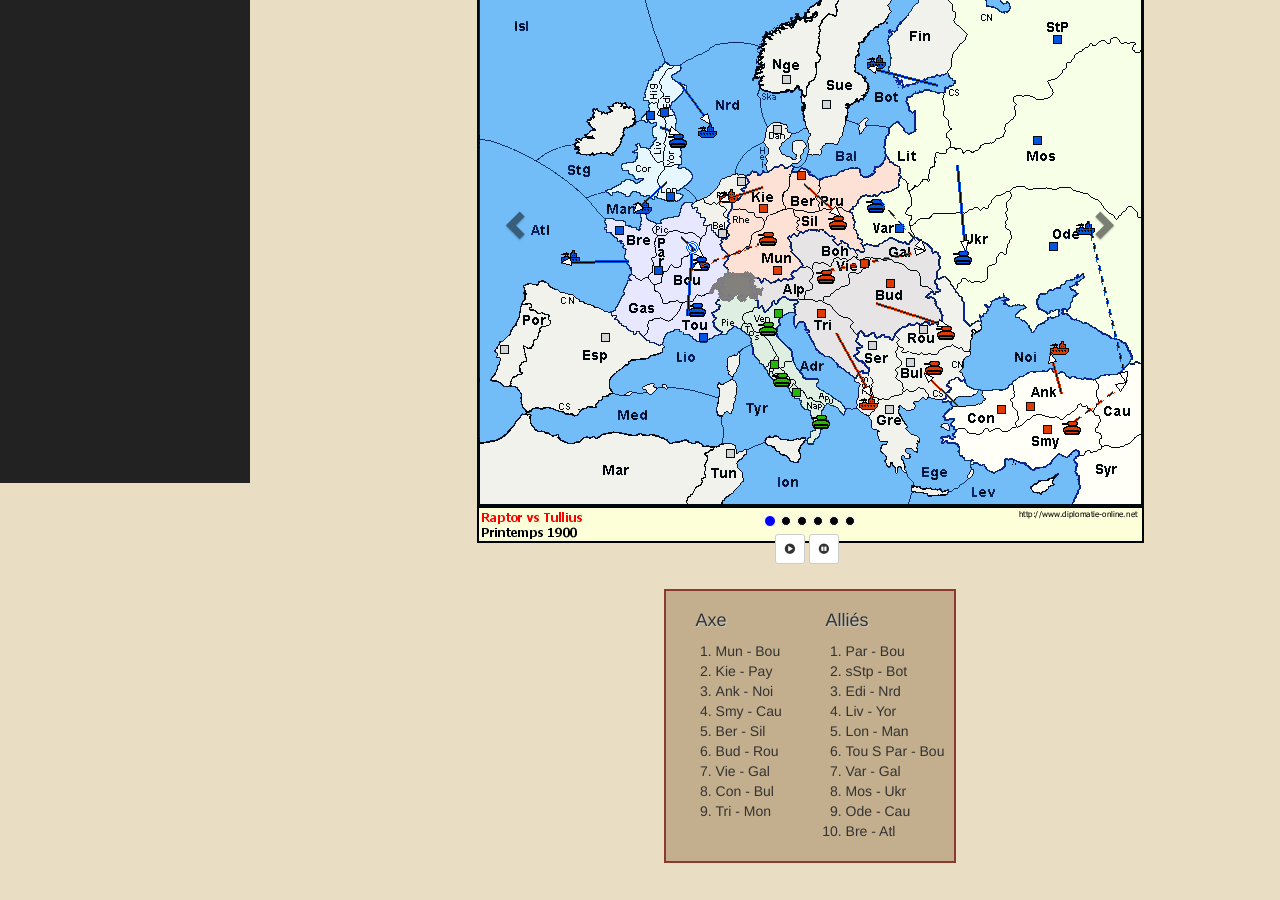
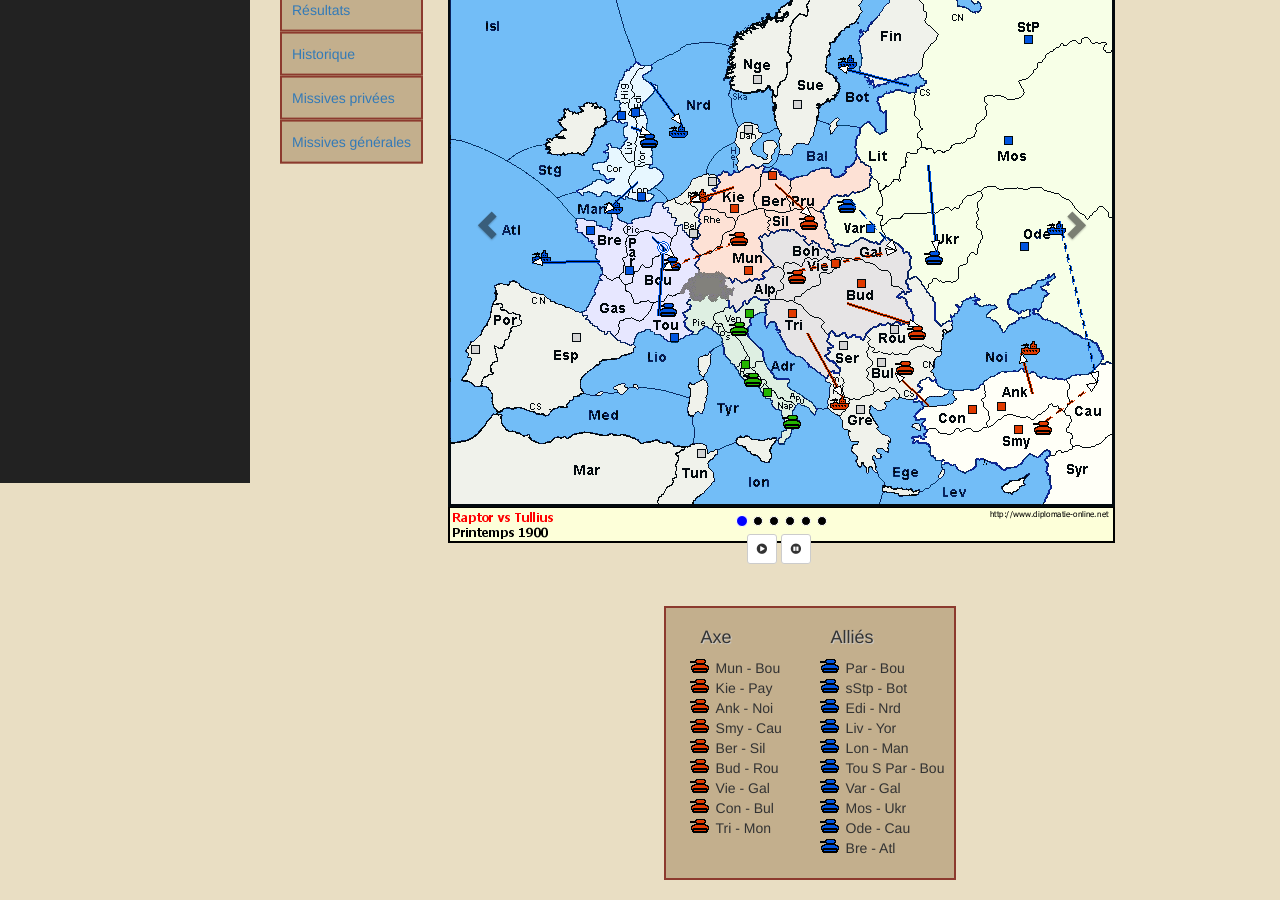
Before and after one commit to NBenitus/Diplomatie-Online, a plain HTML site: page historique.html in a window 1280 px wide. Shown: the part 317-1217 px from the top of the page. Drawn offline with nearby package versions, Linux system fonts and the light colour scheme.

Commit message:
Added side menu to game screen

```diff
--- a/css/custom.css
+++ b/css/custom.css
@@ -23,6 +23,10 @@
     white-space: nowrap;
     padding-right: 250px;
 }
+
+/*.dropdown > ul{
+    display:inline-block;
+}*/
 
 /* Remove left padding for the container in the middle of the screen */
 .container.vertically-aligned{
@@ -102,6 +106,7 @@ h1, h2, h3, h4{
     min-width: 50em;
     width: 60%;
     margin: 0 auto;
+    display:inline-block;
 }
 
 .carousel-inner,
@@ -173,6 +178,40 @@ h1, h2, h3, h4{
     text-align: left;
 }
 
+/* Add margin to name of each nationality */
 .country h4{
-    margin-left: 20px;
+    margin-left: 25px;
 }
+
+/* Add allies tank picture as bullet list icon */
+#allies{
+    list-style-image: url('../images/Tank_Blue.png');
+}
+
+/* Add axies tank picture as bullet list icon */
+#axis{
+    list-style-image: url('../images/Tank_Red.png');
+}
+
+.game-menu{
+    display:inline-block;
+    padding-right: 5px;
+    position: relative;
+    top: 160%;
+    transform: translateY(-160%);
+}
+
+.game-menu ul{
+    list-style-type: none;
+    margin: 0;
+}
+
+.game-menu li{
+    display: block;
+    background: #C3AF8D;
+    border-width: 2px 2px 2px 2px;
+    border-color: #8C3A2E;
+    border-style: solid;
+    white-space: nowrap;
+    padding: 10px 10px 10px 10px;
+}
--- a/header.html
+++ b/header.html
@@ -7,7 +7,7 @@ and open the template in the editor.
 <nav class="navbar navbar-inverse navbar-fixed-top" role="navigation">
     <div class="container">
         <div class="navbar-header">
-            <button type="button" class="navbar-toggle collapsed" data-toggle="collapse" data-target="#navbar" aria-controls="navbar">
+            <button type="button" class="navbar-toggle collapsed" data-toggle="collapse" data-target=".navbar-ex1-collapse" aria-controls="navbar">
                 <span class="sr-only">Toggle navigation</span>
                 <span class="icon-bar"></span>
                 <span class="icon-bar"></span>
@@ -53,7 +53,7 @@ and open the template in the editor.
         <div class="collapse navbar-collapse navbar-ex1-collapse">
             <ul class="nav navbar-nav side-nav">
                 <li class="dropdown">
-                    <a href="javascript:;" data-toggle="collapse" data-target="#social"><i class="fa fa-fw fa-group"></i> Social <i class="fa fa-fw fa-caret-down"></i></a>
+                    <a href="#" data-toggle="collapse" data-target="#social"><i class="fa fa-fw fa-group"></i> Social <i class="fa fa-fw fa-caret-down"></i></a>
                     <ul id="social" class="collapse">
                         <li>
                             <a href="#"><i class="fa fa-commenting fa-fw"></i> Forum</a>
@@ -64,7 +64,7 @@ and open the template in the editor.
                     </ul>
                 </li>
                 <li class="dropdown">
-                    <a href="javascript:;" data-toggle="collapse" data-target="#vos-parties"><i class="fa fa-fw fa-map-signs"></i> Vos parties<i class="fa fa-fw fa-caret-down"></i></a>
+                    <a href="#" data-toggle="collapse" data-target="#vos-parties"><i class="fa fa-fw fa-map-signs"></i> Vos parties<i class="fa fa-fw fa-caret-down"></i></a>
                     <ul id="vos-parties" class="collapse">
                         <li>
                             <a href="#"><i class="fa fa-envelope fa-fw"></i> Parties avec diplomatie</a>
@@ -89,12 +89,14 @@ and open the template in the editor.
                         <li>
                             <a href="#"><i class="fa fa-arrow-right fa-fw"></i> Rejoindre une partie</a>
                         </li>
+
                         <li>
                             <a href="#"><i class="fa fa-exchange fa-fw"></i> Remplacements</a>
                         </li>
                     </ul>
                 </li>
-                <li>
+
+                <li class="dropdown">
                     <a href="javascript:;" data-toggle="collapse" data-target="#outils"><i class="fa fa-fw fa-wrench"></i> Outils <i class="fa fa-fw fa-caret-down"></i></a>
                     <ul id="outils" class="collapse">
                         <li>
@@ -114,7 +116,7 @@ and open the template in the editor.
                         </li>
                     </ul>
                 </li>
-                <li>
+                <li class="dropdown">
                     <a href="javascript:;" data-toggle="collapse" data-target="#archives"><i class="fa fa-fw fa-archive"></i> Archives <i class="fa fa-fw fa-caret-down"></i></a>
                     <ul id="archives" class="collapse">
                         <li>
--- a/historique.html
+++ b/historique.html
@@ -27,15 +27,26 @@
     </head>
     <body class="main-page">
 
+        <div id="header"></div>
+
         <div id="wrapper">
-            <div id="header"></div>
+            <div class="container" role="main">
 
                 <div class='header-text'>
                     <h1>Raptor vs Tullius </h1>
                     <h3>Historique de la partie</h2>
                 </div>
 
-            <div class="container" role="main">
+                <div class='game-menu'>
+                    <ul>
+                        <li><a href="#">Détails</a></li>
+                        <li><a href="#">Ordres</a></li>
+                        <li><a href="#">Résultats</a></li>
+                        <li><a href="#">Historique</a></li>
+                        <li><a href="#">Missives privées</a></li>
+                        <li><a href="#">Missives générales</a></li>
+                    </ul>
+                </div>
 
                 <!-- Carousel -->
                 <div id="myCarousel" class="carousel slide" data-ride="carousel">
@@ -91,7 +102,7 @@
                     <div class='orders-inner'>
                         <div class='country'>
                             <h4>Axe</h4>
-                            <ol>
+                            <ol id="axis">
                                 <li>Mun - Bou</li>
                                 <li>Kie - Pay</li>
                                 <li>Ank - Noi</li>
@@ -105,7 +116,7 @@
                         </div>
                         <div class='country'>
                             <h4>Alliés</h4>
-                            <ol>
+                            <ol id="allies">
                                 <li>Par - Bou </li>
                                 <li>sStp - Bot</li>
                                 <li>Edi - Nrd</li>
@@ -118,7 +129,7 @@
                                 <li>Bre - Atl</li>
                             </ol>
                         </div>
-                        <!--                    <div class='country'>
+                        <!--                                            <div class='country'>
                                                                         <h4>Alliés</h4>
                                                                         <ol>
                                                                             <li>Par - Bou </li>
--- /dev/null
+++ b/js/openMenuByDefault.js
@@ -0,0 +1,6 @@
+window.onload = function () {
+//    alert("Test");
+    setTimeout(function () {
+        $(".dropdown").addClass("open");
+    }, 10000);
+};
```
Also changed, not shown: index.html (+1 -0 lines), images/Tank_Blue.png (added), images/Tank_Red.png (added). Lines whose indentation alone changed are shown as unchanged.
